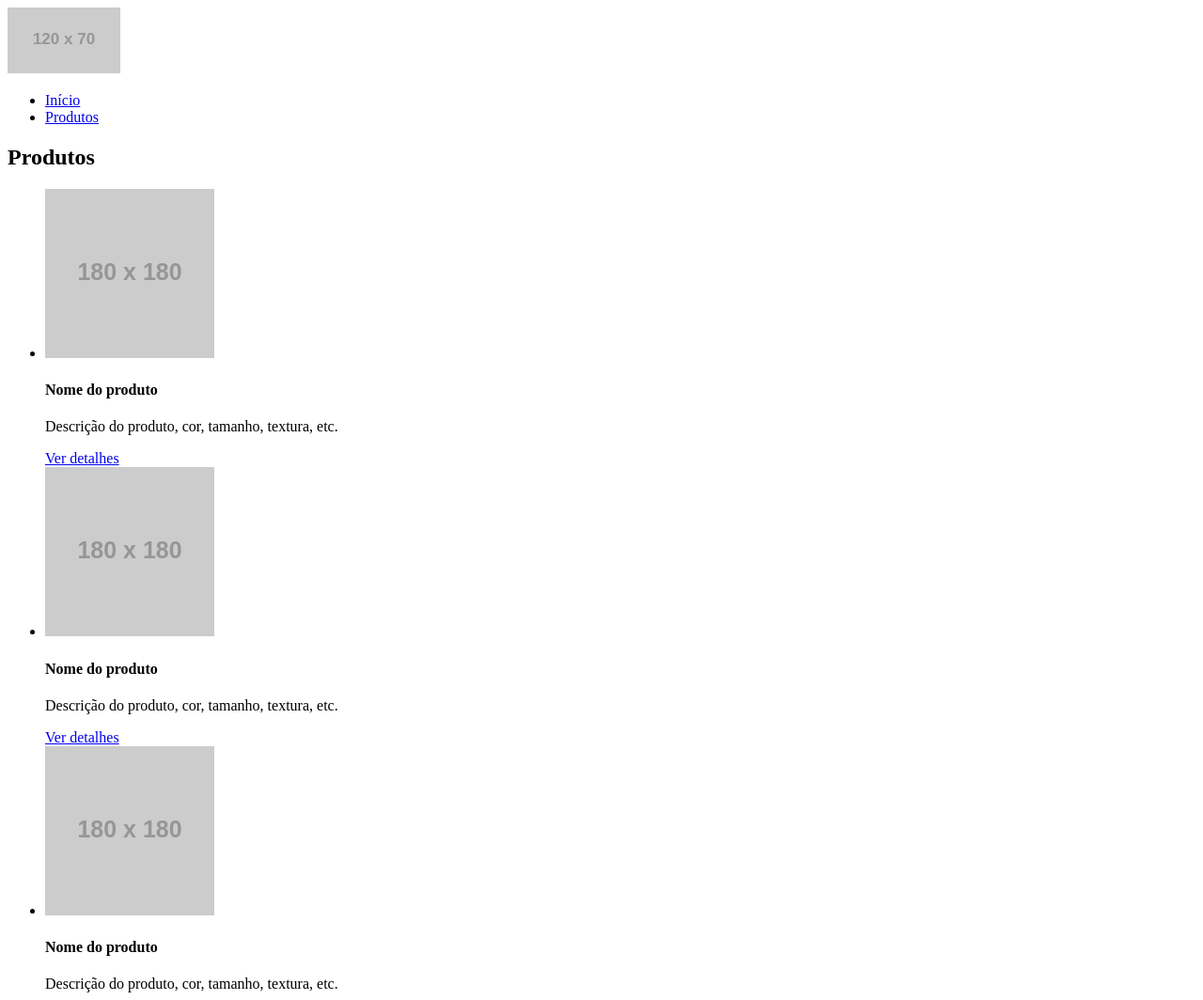
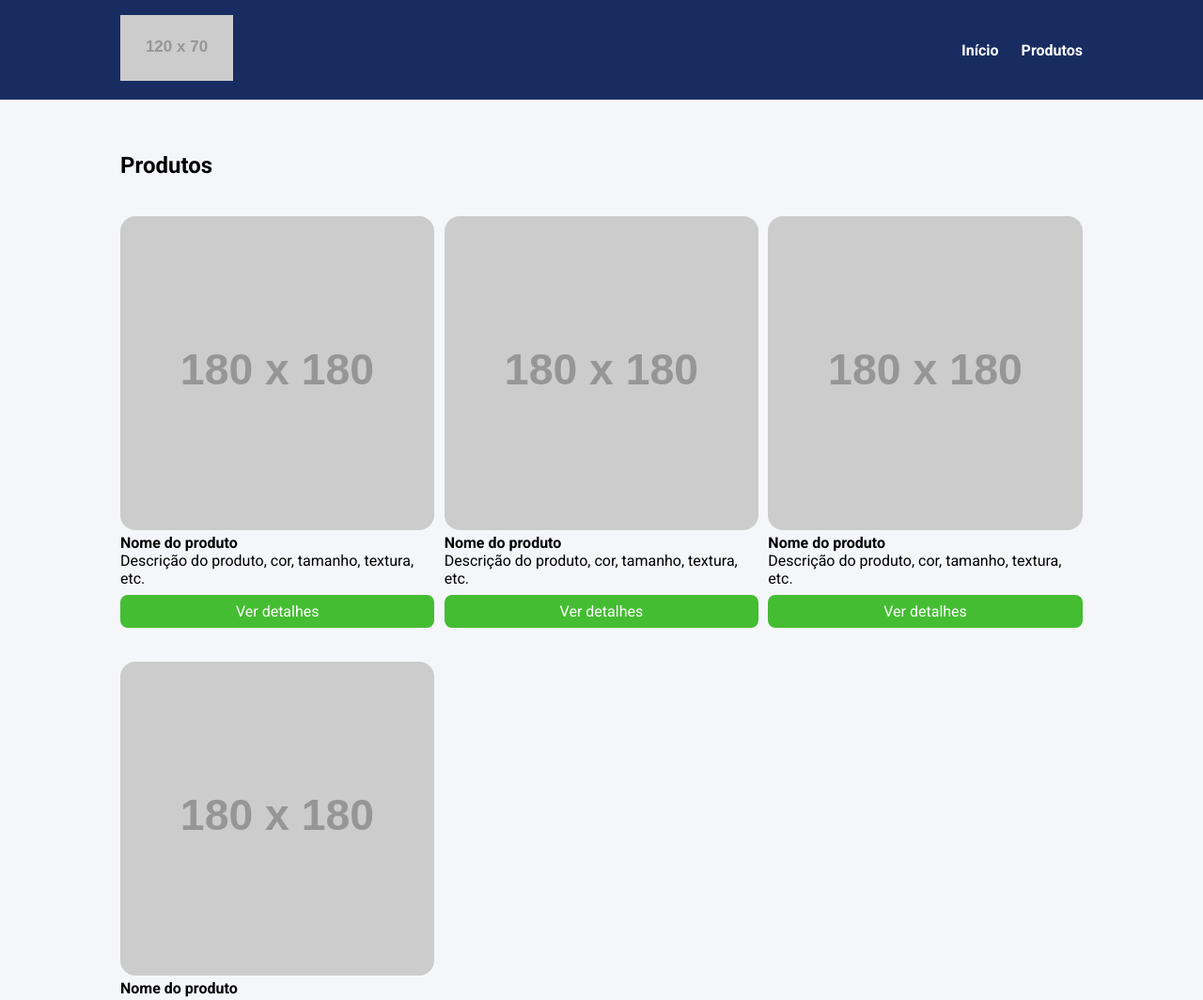
Before and after one commit to MiguelWiik/curso_ebac_frontend, a website: page FrontEnd m17_supportmaterial_execise_index.html in a window 1280 px wide. Shown: the top 1064 px of the page at 94% size. Drawn offline with Linux system fonts and the light colour scheme; placeholder pictures from the web are drawn by us.

Commit message:
exercicio less

```diff
--- a/FrontEnd m17_supportmaterial_execise_index.html
+++ b/FrontEnd m17_supportmaterial_execise_index.html
@@ -8,13 +8,13 @@
     <link rel="preconnect" href="https://fonts.googleapis.com">
     <link rel="preconnect" href="https://fonts.gstatic.com" crossorigin>
     <link href="https://fonts.googleapis.com/css2?family=Roboto:wght@400;700&display=swap" rel="stylesheet">
-    <link rel="stylesheet" href="styles.css">
+    <link rel="stylesheet" href="dist/styles/main.css">
 </head>
 <body>
     <header>
         <div class="container">
             <div class="branding">
-                <img src="https://via.placeholder.com/120x70" />
+                <img src="https://placehold.co/120x70" />
             </div>
             <nav>
                 <ul class="menu">
@@ -33,7 +33,7 @@
             <h2>Produtos</h2>
             <ul class="products">
                 <li class="product-item">
-                    <img src="https://via.placeholder.com/180x180" />
+                    <img src="https://placehold.co/180x180" />
                     <h4>Nome do produto</h4>
                     <p>
                         Descrição do produto, cor, tamanho, textura, etc.
@@ -43,7 +43,7 @@
                     </a>
                 </li>
                 <li class="product-item">
-                    <img src="https://via.placeholder.com/180x180" />
+                    <img src="https://placehold.co/180x180" />
                     <h4>Nome do produto</h4>
                     <p>
                         Descrição do produto, cor, tamanho, textura, etc.
@@ -53,7 +53,7 @@
                     </a>
                 </li>
                 <li class="product-item">
-                    <img src="https://via.placeholder.com/180x180" />
+                    <img src="https://placehold.co/180x180" />
                     <h4>Nome do produto</h4>
                     <p>
                         Descrição do produto, cor, tamanho, textura, etc.
@@ -63,7 +63,7 @@
                     </a>
                 </li>
                 <li class="product-item">
-                    <img src="https://via.placeholder.com/180x180" />
+                    <img src="https://placehold.co/180x180" />
                     <h4>Nome do produto</h4>
                     <p>
                         Descrição do produto, cor, tamanho, textura, etc.
--- a/FrontEnd m17_supportmaterial_exercise_styles.css
+++ b/src/styles/main.less
@@ -1,12 +1,19 @@
+@import 'maps.less';
+
+@fonteprincipal: Roboto, sans-serif;
+
+@breakpointTablet: ~"(max-width: 1023px)";
+@breakpointMobile: ~"(max-width: 767px)";
+
 * {
     margin: 0;
     padding: 0;
     box-sizing: border-box;
-    font-family: Roboto, sans-serif;
+    font-family: @fonteprincipal;
 }
 
 body {
-    background-color: #f5f6fa;
+    background-color: #colors[backgroundColor];
 }
 
 li {
@@ -20,31 +27,31 @@ li {
 }
 
 header {
-    background-color: #182C61;
+    background-color: #colors[headerColor];
     position: sticky;
     top: 0;
     left: 0;
-}
 
-header .container {
+    & .container {
         display: flex;
         justify-content: space-between;
         align-items: center;
         padding: 16px 0;
     }
+}
 
 .menu {
     display: flex;
-}
 
-.menu li {
+    li {
         font-weight: bold;
         margin-left: 24px;
-}
 
-.menu li a {
+        a {
             color: #fff;
             text-decoration: none;
+        }
+    }
 }
 
 section {
@@ -67,7 +74,7 @@ section {
 
 .product-button {
     display: block;
-    background-color: #44bd32;
+    background-color: #colors[productButton];
     color: #fff;
     text-align: center;
     padding: 8px 0;
@@ -77,10 +84,10 @@ section {
 }
 
 .product-button:hover {
-    background-color: #4cd137;
+    background-color: #colors[productButtonHover];
 }
 
-@media screen and (max-width: 1023px) {
+@media @breakpointTablet {
     .container {
         max-width: 80%;
     }
@@ -91,7 +98,7 @@ section {
     }
 }
 
-@media screen and (max-width: 767px) {
+@media @breakpointMobile {
     .products {
         display: block;
     }
--- /dev/null
+++ b/src/styles/maps.less
@@ -0,0 +1,6 @@
+#colors() {
+    backgroundColor: #f5f6fa;
+    headerColor: #182C61;
+    productButton: #44bd32;
+    productButtonHover: #4cd137;
+}
```
Also changed, not shown: package.json (added, +24 -0 lines), README.md (deleted), dist/styles/main.css (added), src/images/github.svg (renamed from images/github.svg), src/images/instagram.svg (renamed from images/instagram.svg), src/images/linkedin.svg (renamed from images/linkedin.svg), src/images/mail.svg (renamed from images/mail.svg), 2 other files. Lines whose indentation alone changed are shown as unchanged.
